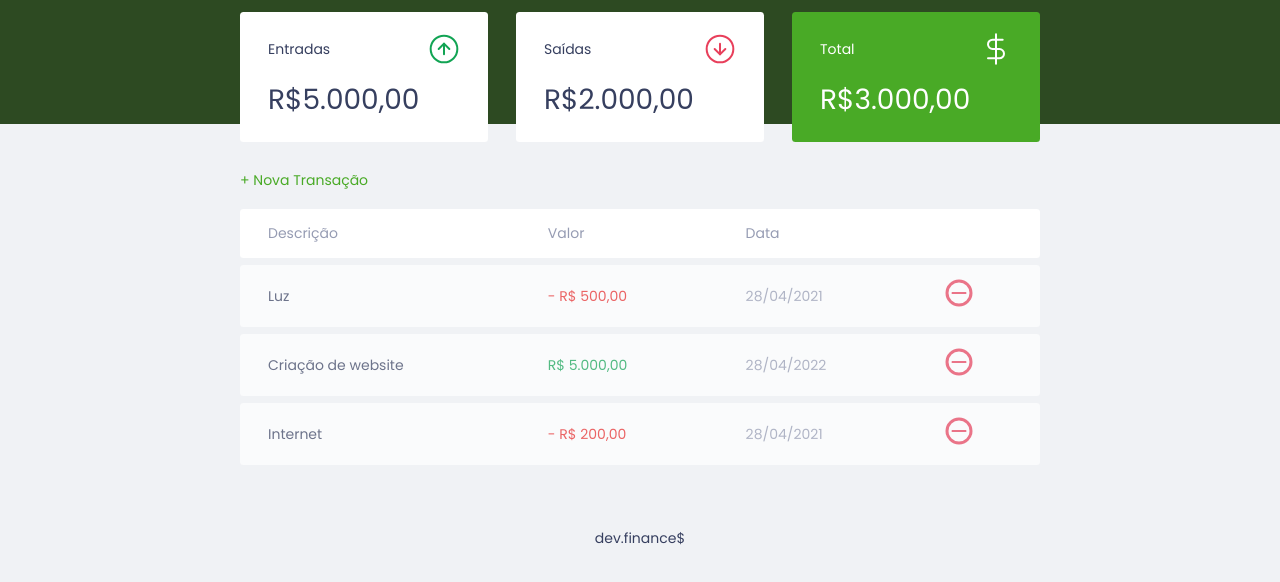
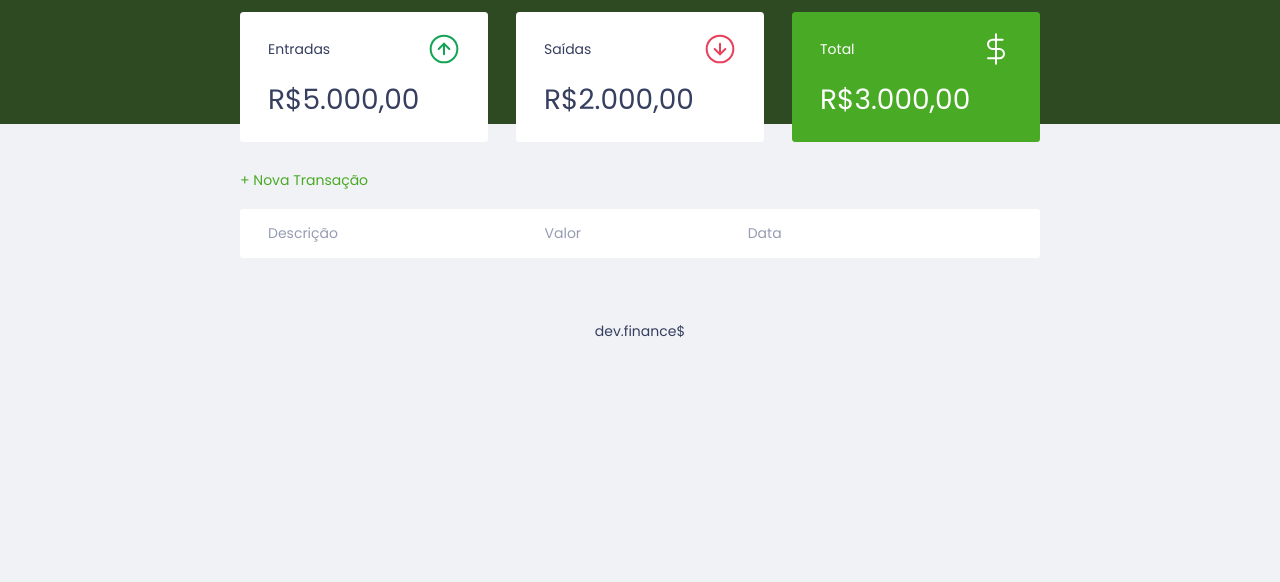
Before and after one commit to maria-barros/dev-finances, a plain HTML site: page index.html in a window 1280 px wide. Shown: the part 74-656 px from the top of the page. Drawn offline with Linux system fonts and the light colour scheme.

Commit message:
removi itens fixos da tabela

```diff
--- a/index.html
+++ b/index.html
@@ -72,30 +72,6 @@
                 </thead>
 
                 <tbody>
-                    <tr>
-                        <td class="description">Luz</td>
-                        <td class="expense">- R$ 500,00</td>
-                        <td class="date">28/04/2021</td>
-                        <td>
-                            <img src="./assets/minus.svg" alt="Remover transação">
-                        </td>
-                    </tr>
-                    <tr>
-                        <td class="description"> Criação de website</td>
-                        <td class="income"> R$ 5.000,00</td>
-                        <td class="date">28/04/2022</td>
-                        <td>
-                            <img src="./assets/minus.svg" alt="Remover transação">
-                        </td>
-                    </tr>
-                    <tr>
-                        <td class="description">Internet</td>
-                        <td class="expense">- R$ 200,00</td>
-                        <td class="date">28/04/2021</td>
-                        <td>
-                            <img src="./assets/minus.svg" alt="Remover transação">
-                        </td>
-                    </tr>
 
                 </tbody>
 
```
